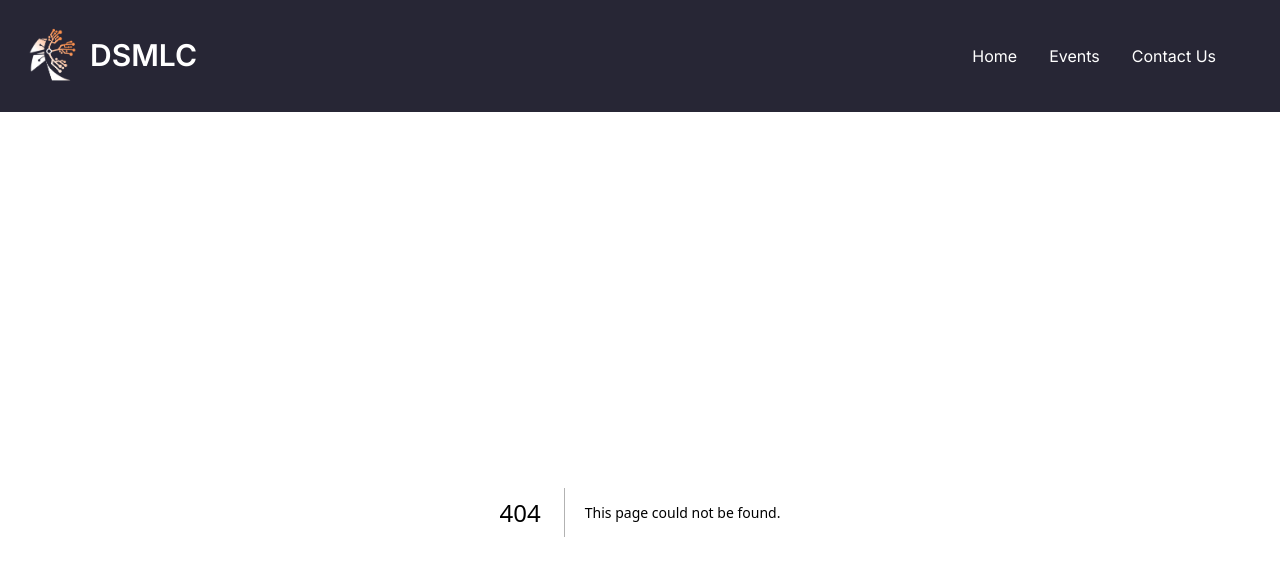
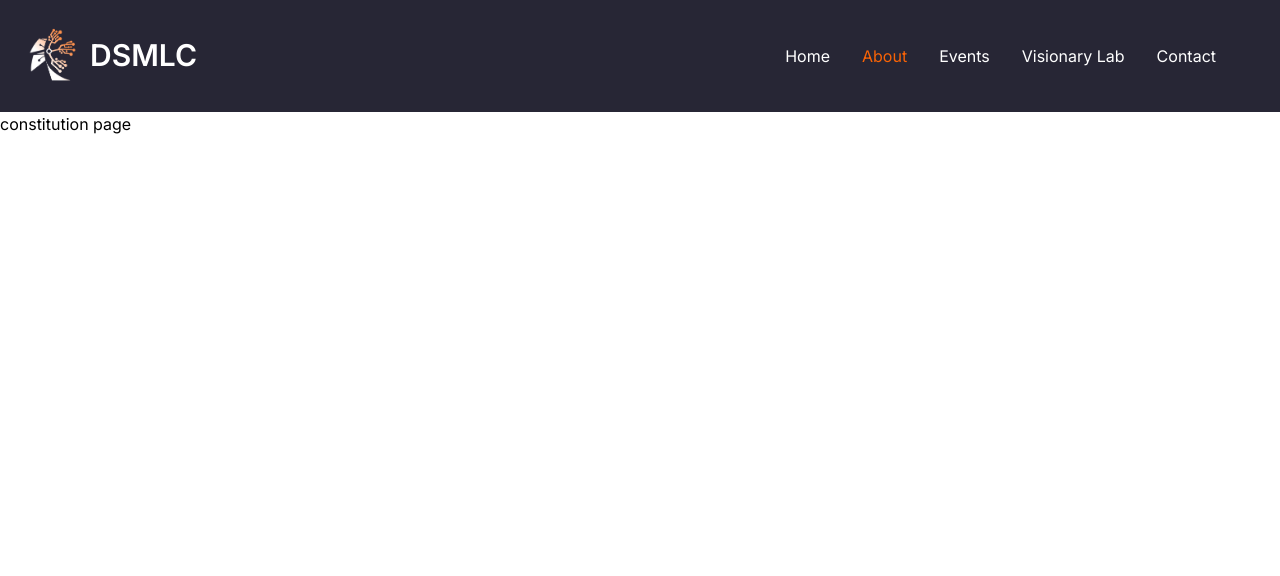
Before and after one commit to DSMLC/dsmlc-website, a Next.js app: page /about/constitution in a window 1280 px wide. Before the commit this address had no page. Shown: the top 576 px of the page. Built offline with nearby package versions, Linux system fonts and the light colour scheme.

Commit message:
Update to include all current planned pages

```diff
--- a/app/sponsor/page.tsx
+++ b/app/about/constitution/page.tsx
@@ -1,7 +1,7 @@
 import React from "react";
 
 const page = () => {
-  return <div>Sponsor Us! page</div>;
+  return <div>constitution page</div>;
 };
 
 export default page;
--- /dev/null
+++ b/app/about/members/page.tsx
@@ -0,0 +1,7 @@
+import React from "react";
+
+const page = () => {
+  return <div>members page</div>;
+};
+
+export default page;
--- /dev/null
+++ b/app/about/page.tsx
@@ -0,0 +1,9 @@
+import React from 'react'
+
+const page = () => {
+  return (
+    <div>About Us page</div>
+  )
+}
+
+export default page
--- /dev/null
+++ b/app/about/sponsors/page.tsx
@@ -0,0 +1,7 @@
+import React from "react";
+
+const page = () => {
+  return <div>sponsors page</div>;
+};
+
+export default page;
--- a/app/components/Header.tsx
+++ b/app/components/Header.tsx
@@ -27,7 +27,10 @@ export const Header = () => {
                 <Link href={page.link}>
                   <div
                     className={`${
-                      page.link === pathname ? "text-dsmlcDataOrange" : ""
+                      page.link === pathname ||
+                      pathname.includes(page.link + "/")
+                        ? "text-dsmlcDataOrange"
+                        : ""
                     }  hover:text-dsmlcDataOrange hover:scale-110 transition-transform duration-150 p-4`}
                   >
                     {page.name}{" "}
@@ -36,12 +39,13 @@ export const Header = () => {
                 {page.type === "dropdown" && (
                   <div className="flex flex-col justify-center absolute left-1/2 transform -translate-x-1/2">
                     {Object.values(page.dropdown).map((sub) => {
+                      console.log(`/${page.link}/${sub.link}` + " sublink");
                       return (
                         <div>
-                          <Link href={sub.link}>
+                          <Link href={`${page.link}/${sub.link}`}>
                             <div
                               className={`${
-                                sub.link === pathname
+                                `${page.link + sub.link}` === pathname
                                   ? "text-dsmlcDataOrange"
                                   : ""
                               }  hover:text-dsmlcDataOrange hover:brightness-150 flex flex-col invisible group-hover:visible justify-evenly items-center bg-[#272635] p-2 min-w-40`}
--- /dev/null
+++ b/app/contact/executive/page.tsx
@@ -0,0 +1,7 @@
+import React from "react";
+
+const page = () => {
+  return <div>become executive page</div>;
+};
+
+export default page;
--- /dev/null
+++ b/app/contact/membership/page.tsx
@@ -0,0 +1,9 @@
+import React from 'react'
+
+const page = () => {
+  return (
+    <div>become member page</div>
+  )
+}
+
+export default page
--- /dev/null
+++ b/app/events/workshops/page.tsx
@@ -0,0 +1,7 @@
+import React from "react";
+
+const page = () => {
+  return <div>workshops page</div>;
+};
+
+export default page;
--- a/public/data/pages.json
+++ b/public/data/pages.json
@@ -4,6 +4,38 @@
     "type": "main",
     "link": "/",
     "dropdown": {}
+  },
+  "about": {
+    "name": "About",
+    "type": "dropdown",
+    "link": "/about",
+    "dropdown": {
+      "about": {
+        "name": "About Us",
+        "type": "sub",
+        "link": ""
+      },
+      "execs": {
+        "name": "Executive Roster",
+        "type": "sub",
+        "link": "/execs"
+      },
+      "members": {
+        "name": "Official Members",
+        "type": "sub",
+        "link": "/members"
+      },
+      "constitution": {
+        "name": "Constitution",
+        "type": "sub",
+        "link": "/constitution"
+      },
+      "sponsors": {
+        "name": "Sponsors",
+        "type": "sub",
+        "link": "/sponsors"
+      }
+    }
   },
   "events": {
     "name": "Events",
@@ -13,57 +45,45 @@
       "events": {
         "name": "Events",
         "type": "sub",
-        "link": "/events"
-      },
-      "visionary-lab": {
-        "name": "Visionary Lab",
-        "type": "sub",
-        "link": "/visionary-lab"
+        "link": ""
       },
       "competition": {
         "name": "Final Competition",
         "type": "sub",
         "link": "/final-comp"
+      },
+      "workshops": {
+        "name": "Workshops",
+        "type": "sub",
+        "link": "/workshops"
       }
     }
   },
-  "execs": {
-    "name": "Executive Roster",
-    "type": "sub",
-    "link": "/execs",
+  "visionary-lab": {
+    "name": "Visionary Lab",
+    "type": "main",
+    "link": "/visionary-lab",
     "dropdown": {}
   },
-  "sponsors": {
-    "name": "Sponsor Us",
-    "type": "sub",
-    "link": "/sponsor",
-    "dropdown": {
-      "visionary-lab": {
-        "name": "Visionary Lab",
-        "type": "sub",
-        "link": "/visionary-lab"
-      },
-      "competition": {
-        "name": "Final Competition",
-        "type": "sub",
-        "link": "/final-comp"
-      }
-    }
-  },
   "contact": {
-    "name": "Contact Us",
-    "type": "main",
+    "name": "Contact",
+    "type": "dropdown",
     "link": "/contact",
     "dropdown": {
-      "visionary-lab": {
-        "name": "Visionary Lab",
+      "contact": {
+        "name": "Contact Us",
         "type": "sub",
-        "link": "/visionary-lab"
+        "link": ""
       },
-      "competition": {
-        "name": "Final Competition",
+      "membership": {
+        "name": "Join as Member",
         "type": "sub",
-        "link": "/final-comp"
+        "link": "/membership"
+      },
+      "executive": {
+        "name": "Join as Executive",
+        "type": "sub",
+        "link": "executive"
       }
     }
   }
```
Also changed, not shown: app/about/execs/page.tsx (renamed from app/execs/page.tsx), app/events/final-comp/page.tsx (renamed from app/final-comp/page.tsx).
